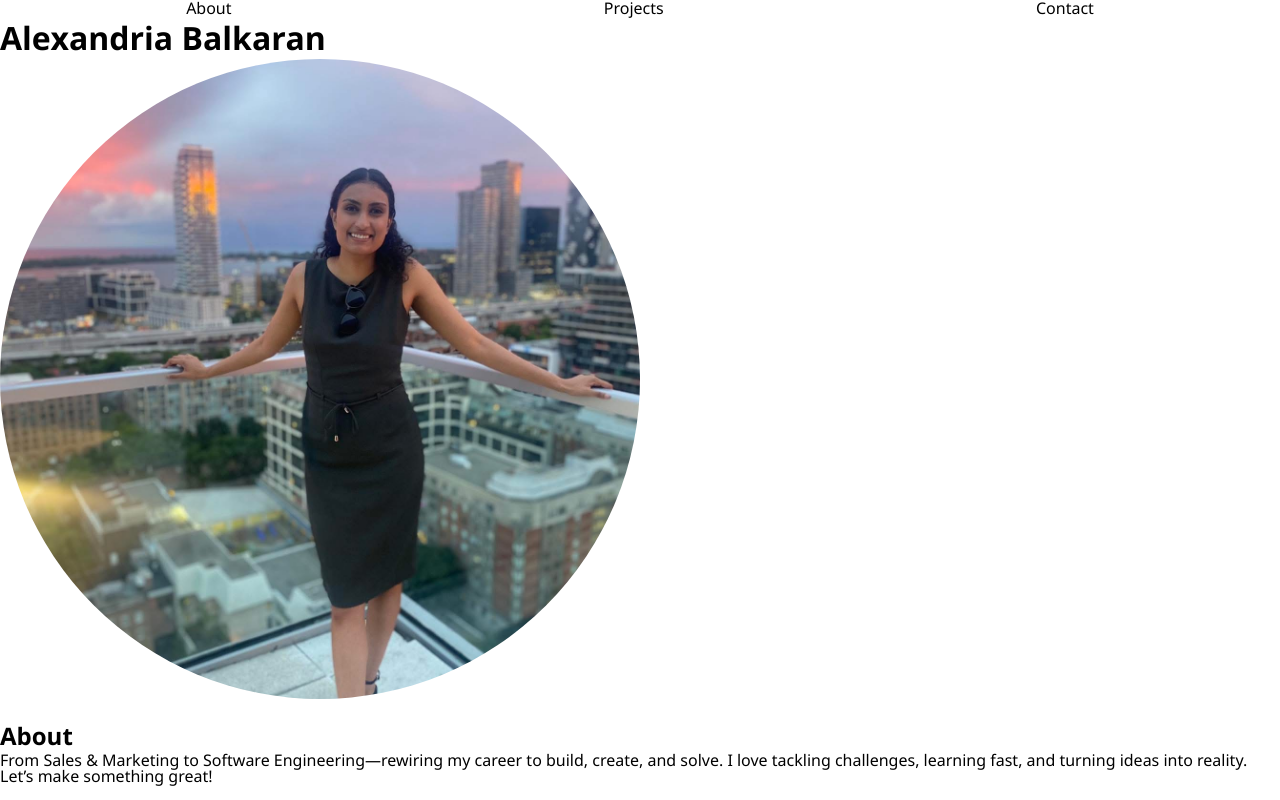
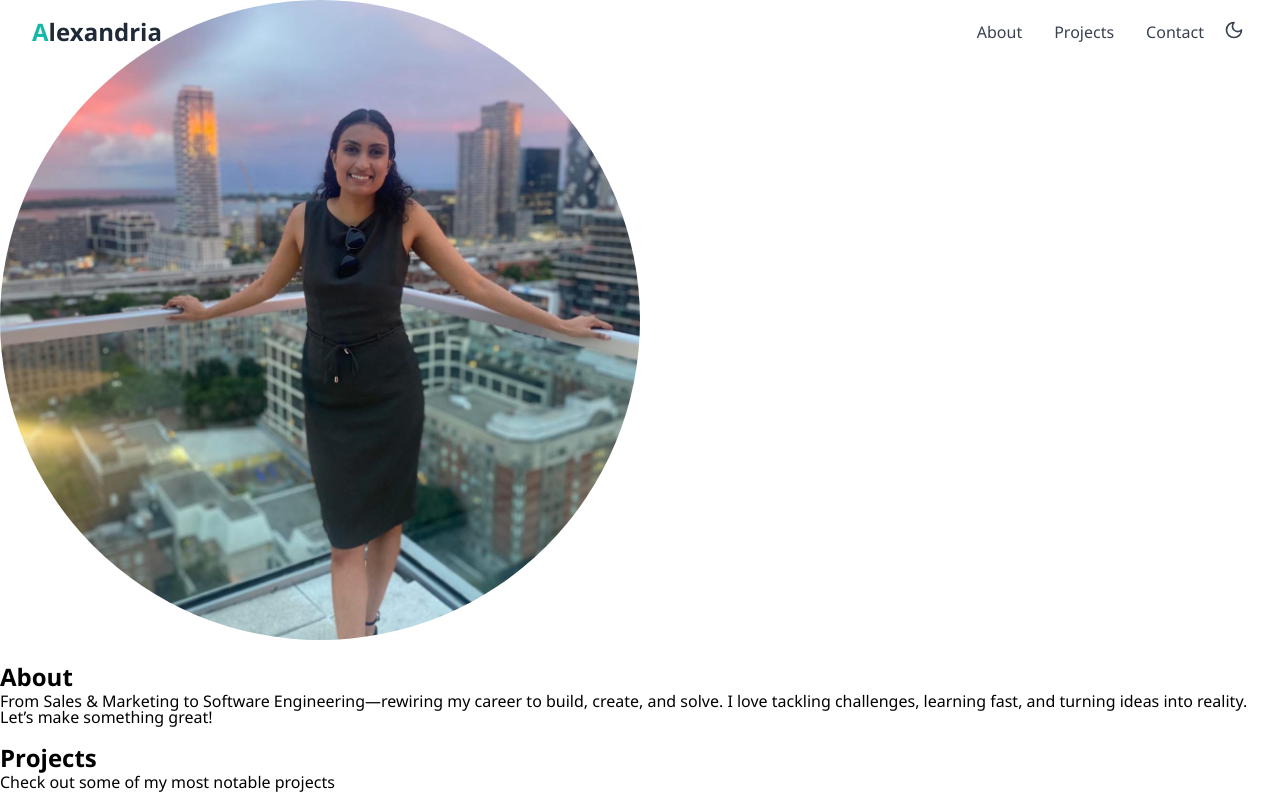
Before and after one commit to AlexandriaBalkaran/alexandria-balkaran-portfolio, a React (Vite) app: page / in a window 1280 px wide. Shown: the top 800 px of the page. Built offline with nearby package versions, Linux system fonts and the light colour scheme.

Commit message:
dark mode toggle works

```diff
--- a/package.json
+++ b/package.json
@@ -10,6 +10,7 @@
     "preview": "vite preview"
   },
   "dependencies": {
+    "lucide-react": "^0.503.0",
     "react": "^19.0.0",
     "react-dom": "^19.0.0",
     "sass": "^1.86.3"
--- a/src/components/Header/Header.jsx
+++ b/src/components/Header/Header.jsx
@@ -1,12 +1,8 @@
 import "./Header.scss";
-import NavBar from "../NavBar/NavBar";
 
 function Header() {
-
   return (
     <>
-    <NavBar></NavBar>
-    <h1>Alexandria Balkaran</h1>
     </>
   );
 }
--- a/src/components/NavBar/NavBar.jsx
+++ b/src/components/NavBar/NavBar.jsx
@@ -1,20 +1,83 @@
+// import "./NavBar.scss";
+
+// function NavBar() {
+//   const scrollToSection = (sectionId) => {
+//     const section = document.getElementById(sectionId);
+//     if (section) {
+//       section.scrollIntoView({ behavior: "smooth" });
+//     }
+//   };
+
+//   return (
+//     <div className="nav-bar__container">
+//       <div className="nav-bar__button">
+//         <p className="nav-bar__button-about" onClick={() => scrollToSection("about")}>About</p>
+//         <p onClick={() => scrollToSection("projects")}>Projects</p>
+//         <p onClick={() => scrollToSection("contact")}>Contact</p>
+//       </div>
+//     </div>
+//   );
+// }
+
+// export default NavBar;
+
+import React, { useState, useEffect } from "react";
+import { Menu, X, Moon, Sun } from "lucide-react";
 import "./NavBar.scss";
 
-function NavBar() {
-  const scrollToSection = (sectionId) => {
-    const section = document.getElementById(sectionId);
+function NavBar({ darkMode, toggleDarkMode }) {
+  const [isMenuOpen, setIsMenuOpen] = useState(false);
+  const [scrolled, setScrolled] = useState(false);
+
+  useEffect(() => {
+    const handleScroll = () => setScrolled(window.scrollY > 50);
+    window.addEventListener("scroll", handleScroll);
+    return () => window.removeEventListener("scroll", handleScroll);
+  }, []);
+
+  const scrollToSection = (id) => {
+    const section = document.getElementById(id);
     if (section) {
       section.scrollIntoView({ behavior: "smooth" });
+      setIsMenuOpen(false);
     }
   };
 
   return (
-    <div className="nav-bar__container">
-      <div className="nav-bar__button">
-        <p className="nav-bar__button-about" onClick={() => scrollToSection("about")}>About</p>
-        <p onClick={() => scrollToSection("projects")}>Projects</p>
-        <p onClick={() => scrollToSection("contact")}>Contact</p>
+    <div className={`nav-bar__container ${scrolled ? "scrolled" : ""}`}>
+      <div className="nav-bar__left">
+        <p className="nav-bar__logo" onClick={() => scrollToSection("home")}>
+          <span className="highlight">A</span>lexandria
+        </p>
       </div>
+
+      <div className="nav-bar__right">
+        {/* Desktop nav */}
+        <div className="nav-bar__links">
+          <p onClick={() => scrollToSection("about")}>About</p>
+          <p onClick={() => scrollToSection("projects")}>Projects</p>
+          <p onClick={() => scrollToSection("contact")}>Contact</p>
+        </div>
+
+        {/* Theme toggle */}
+        <button onClick={toggleDarkMode} className="nav-bar__theme-toggle">
+          {darkMode ? <Sun size={20} /> : <Moon size={20} />}
+        </button>
+
+        {/* Mobile menu button */}
+        <button className="nav-bar__menu-toggle" onClick={() => setIsMenuOpen(!isMenuOpen)}>
+          {isMenuOpen ? <X size={24} /> : <Menu size={24} />}
+        </button>
+      </div>
+
+      {/* Mobile nav */}
+      {isMenuOpen && (
+        <div className="nav-bar__mobile-menu">
+          <p onClick={() => scrollToSection("about")}>About</p>
+          <p onClick={() => scrollToSection("projects")}>Projects</p>
+          <p onClick={() => scrollToSection("contact")}>Contact</p>
+        </div>
+      )}
     </div>
   );
 }
--- a/src/components/NavBar/NavBar.scss
+++ b/src/components/NavBar/NavBar.scss
@@ -1,13 +1,153 @@
-.nav-bar {
+// .nav-bar {
 
-  &__button {
-    cursor: pointer;
-    display: flex;
-    justify-content: space-around;
+//   &__button {
+//     cursor: pointer;
+//     display: flex;
+//     justify-content: space-around;
 
-    &-contact {
-      display: flex;
-      cursor: pointer;
+//     &-contact {
+//       display: flex;
+//       cursor: pointer;
+//     }
+//   }
+// }
+.nav-bar__container {
+  position: fixed;
+  top: 0;
+  left: 0;
+  width: 100%;
+  padding: 1rem 2rem;
+  display: flex;
+  justify-content: space-between;
+  align-items: center;
+  z-index: 1000;
+  transition: background-color 0.3s ease, box-shadow 0.3s ease;
+
+  &.scrolled {
+    background-color: white;
+    box-shadow: 0 2px 6px rgba(0, 0, 0, 0.1);
+
+    // dark mode
+    .dark & {
+      background-color: #111827;
     }
   }
 }
+
+.nav-bar__left {
+  .nav-bar__logo {
+    font-size: 1.5rem;
+    font-weight: 700;
+    cursor: pointer;
+    color: #1f2937;
+
+    .highlight {
+      color: #14b8a6; // teal
+    }
+
+    .dark & {
+      color: #f9fafb;
+    }
+  }
+}
+
+.nav-bar__right {
+  display: flex;
+  align-items: center;
+  gap: 1rem;
+}
+
+.nav-bar__links {
+  display: flex;
+  gap: 2rem;
+
+  p {
+    cursor: pointer;
+    font-weight: 500;
+    color: #374151;
+    transition: color 0.3s ease;
+
+    &:hover {
+      color: #14b8a6;
+    }
+
+    .dark & {
+      color: #d1d5db;
+
+      &:hover {
+        color: #5eead4;
+      }
+    }
+  }
+
+  @media (max-width: 768px) {
+    display: none;
+  }
+}
+
+.nav-bar__theme-toggle {
+  background: none;
+  border: none;
+  cursor: pointer;
+  padding: 0.25rem;
+  color: #374151;
+
+  .dark & {
+    color: #d1d5db;
+  }
+
+  &:hover {
+    color: #14b8a6;
+  }
+}
+
+.nav-bar__menu-toggle {
+  background: none;
+  border: none;
+  cursor: pointer;
+  padding: 0.25rem;
+  display: none;
+
+  @media (max-width: 768px) {
+    display: block;
+  }
+
+  color: #374151;
+
+  .dark & {
+    color: #d1d5db;
+  }
+}
+
+.nav-bar__mobile-menu {
+  position: absolute;
+  top: 100%;
+  left: 0;
+  width: 100%;
+  background-color: white;
+  padding: 1rem 2rem;
+  box-shadow: 0 4px 6px rgba(0, 0, 0, 0.1);
+
+  .dark & {
+    background-color: #111827;
+  }
+
+  p {
+    margin-bottom: 1rem;
+    font-weight: 500;
+    color: #374151;
+    cursor: pointer;
+
+    &:hover {
+      color: #14b8a6;
+    }
+
+    .dark & {
+      color: #d1d5db;
+
+      &:hover {
+        color: #5eead4;
+      }
+    }
+  }
+}
--- a/src/pages/Homepage/Homepage.jsx
+++ b/src/pages/Homepage/Homepage.jsx
@@ -1,28 +1,9 @@
-// import "./Homepage.scss";
-// import AboutSection from "../../components/AboutSection/AboutSection";
-// import Header from "../../components/Header/Header";
-// import ProjectsSection from "../../components/ProjectsSection/ProjectsSection";
-// import ContactSection from "../../components/ContactSection/ContactSection";
-
-// function Homepage() {
-
-//   return (
-//     <>
-//       <Header></Header>
-//       <AboutSection></AboutSection>
-//       <ProjectsSection></ProjectsSection>
-//       <ContactSection></ContactSection>
-//     </>
-//   );
-// }
-
-
 import React, { useState, useEffect } from "react";
 import "./Homepage.scss";
 import AboutSection from "../../components/AboutSection/AboutSection";
-import Header from "../../components/Header/Header";
 import ProjectsSection from "../../components/ProjectsSection/ProjectsSection";
 import ContactSection from "../../components/ContactSection/ContactSection";
+import NavBar from "../../components/NavBar/NavBar";
 
 function Homepage() {
   const [darkMode, setDarkMode] = useState(false);
@@ -51,7 +32,7 @@ function Homepage() {
 
   return (
     <div className={`homepage__container ${darkMode ? "dark" : ""}`}>
-      <Header toggleDarkMode={toggleDarkMode} darkMode={darkMode} />
+      <NavBar darkMode={darkMode} toggleDarkMode={toggleDarkMode} />
       <AboutSection />
       <ProjectsSection />
       <ContactSection />
--- a/src/pages/Homepage/Homepage.scss
+++ b/src/pages/Homepage/Homepage.scss
@@ -9,7 +9,7 @@
   transition: background-color 0.3s ease, color 0.3s ease;
 
   &.dark {
-    background-color: $colour-primary-light;
-    color: $colour-primary-dark;
+    background-color: $colour-primary-dark;
+    color: $colour-primary-light;
   }
 }
```
Also changed, not shown: 1 other file (tests, documents, lock files or other folders).
